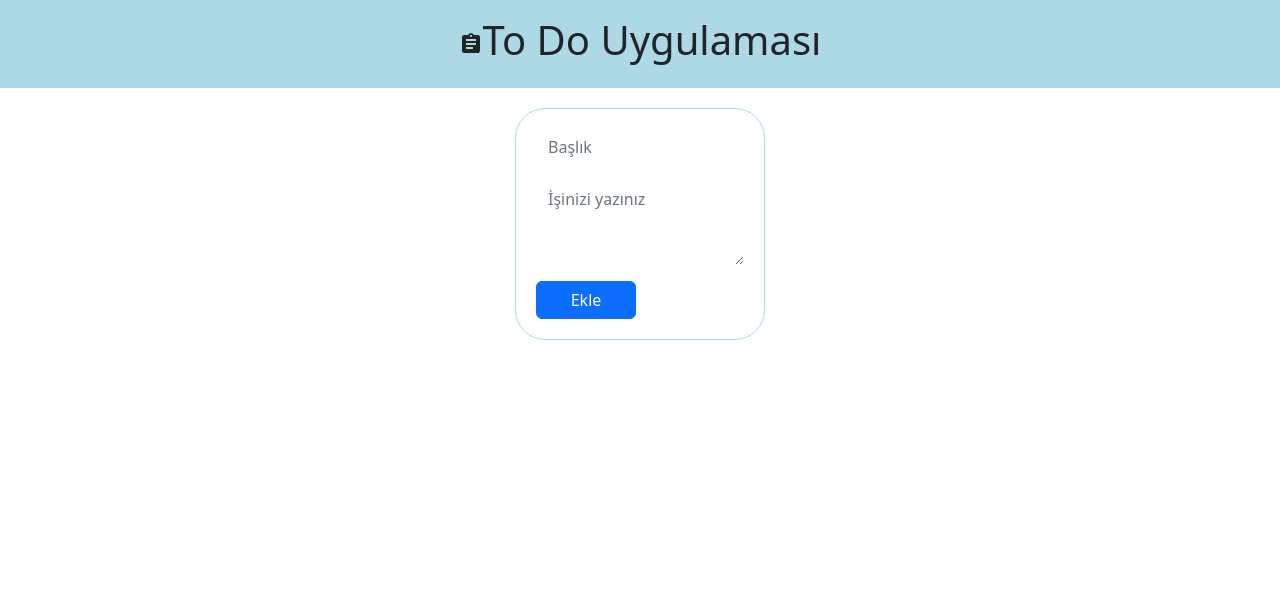
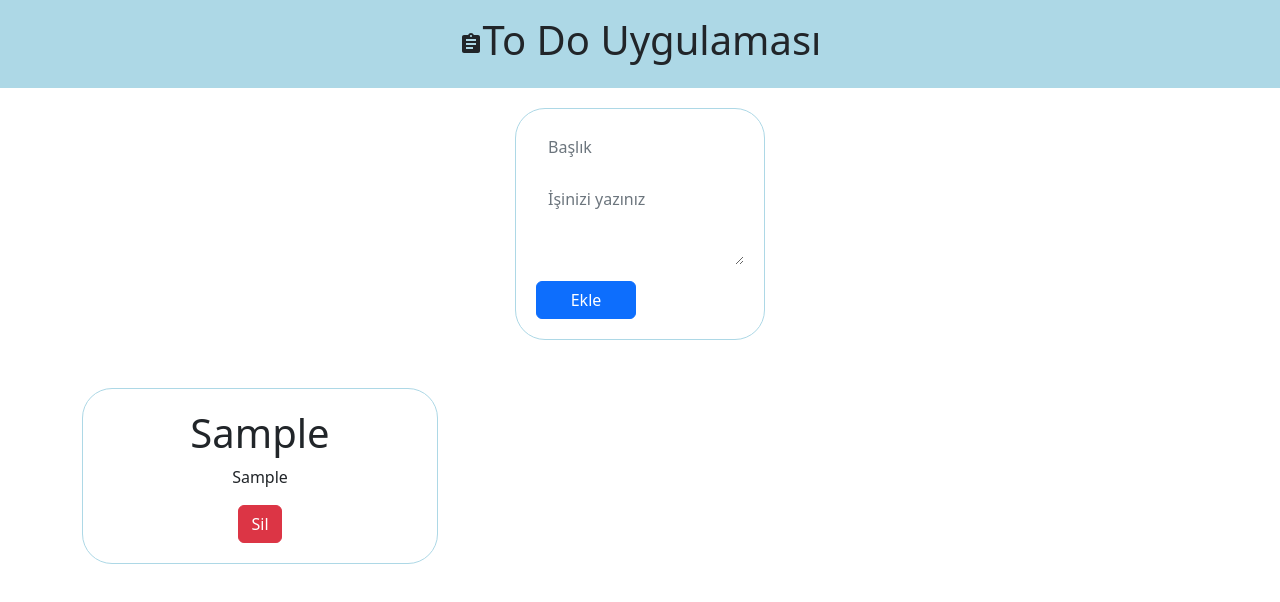
Before and after one commit to VepaHocanazarov/React-Egtimi-Section--14--Hookes-ve-Bootstrap-Kullanarak-Task-Y-netimi-Projesi, a React (Create React App) app: page / in a window 1280 px wide. Both pictures are taken after typing "Sample", "Sample" into the empty fields and a click on the button "Ekle". Shown: the top 602 px of the page. Built offline with nearby package versions, Linux system fonts and the light colour scheme.

Commit message:
147. Listeleme ve Silme Aksiyonu

```diff
--- a/src/App.css
+++ b/src/App.css
@@ -37,3 +37,10 @@
 .todoButton{
     width: 100px;
 }
+.contentDiv{
+    border: 1px solid lightblue;
+    border-radius: 30px;
+    min-width: 250px;
+    text-align: center;
+    padding: 20px;
+}
--- a/src/App.js
+++ b/src/App.js
@@ -1,16 +1,47 @@
+import { useState } from 'react';
 import './App.css';
 import CreateTask from './CreateTask';
 import Header from './Header';
+import Task from "./Task"
 
 function App() {
 
- const onTask = (newTask)=>{
-    console.log(newTask)
+  const [tasks, setTasks] = useState([]);
+
+  const addTask = (newTask) => {
+    setTasks((prevTask) => {
+      return [...prevTask, newTask];
+    })
+  };
+
+  const deleteTask = (id) => {
+    setTasks((prevTask) => {
+      return prevTask.filter((taskItem, index) => {
+        return index !== id;
+      })
+    })
   }
   return (
     <div className="App">
-      <Header/>
-      <CreateTask onAdd = {onTask}/>
+      <Header />
+      <CreateTask onAdd={addTask} />
+      <div className='container'>
+        <div className="row my-5">
+          {tasks.map((taskItem, index) => {
+            return (
+              <Task
+                key={index}
+                id={index}
+                title={taskItem.title}
+                content={taskItem.content}
+                delete={deleteTask}
+              />
+            )
+          })}
+        </div>
+      </div>
+
+
     </div>
   );
 }
--- /dev/null
+++ b/src/Task.jsx
@@ -0,0 +1,17 @@
+import React from 'react'
+
+export default function Task(props) {
+
+    const deleteClick = ()=>{
+        props.delete(props.id)
+    }
+  return (
+    <div className='col-md-4 mb-4'>
+   <div className='contentDiv'>
+    <h1>{props.title}</h1>
+    <p> {props.content} </p>
+    <button className='btn btn-danger' onClick={deleteClick}>Sil</button>
+   </div>
+    </div>
+  )
+}
```
